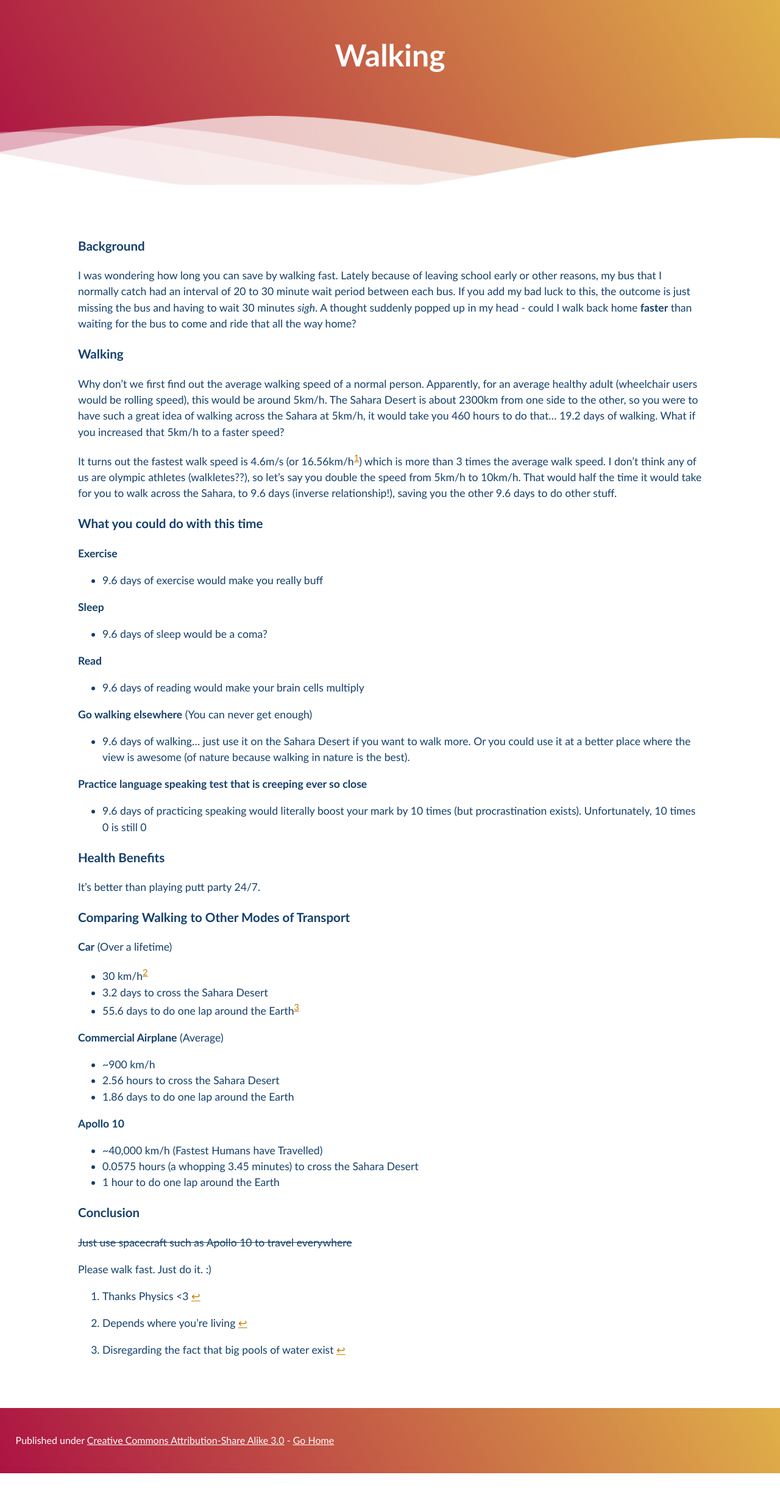
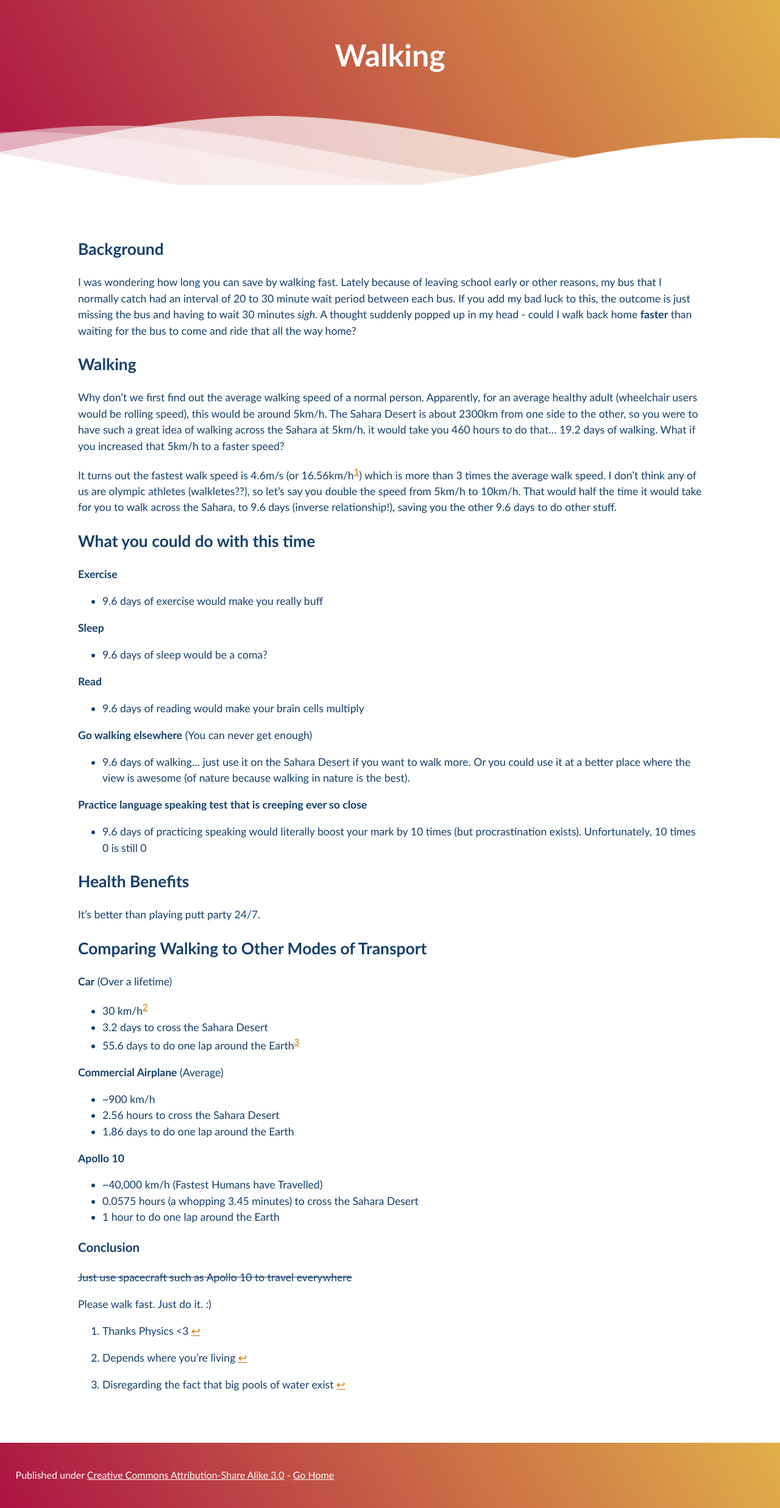
Before and after one commit to Pi-thagoras/the-chicken-pen, a Jekyll site: the page built from Rant-2.md, in a window 1280 px wide. Shown: the whole page at 61% size. Built offline with Jekyll 4.4.1, drawn with Linux system fonts in a browser that asks for light colours; before the commit the page ends 2416 px from its top, so only the background shows below that.

Commit message:
vault backup: 2023-05-30 11:01:38

```diff
--- a/Rant-2.md
+++ b/Rant-2.md
@@ -2,17 +2,17 @@
 title: "Walking"
 ---
 
-### Background
+## Background
 
 I was wondering how long you can save by walking fast. Lately because of leaving school early or other reasons, my bus that I normally catch had an interval of 20 to 30 minute wait period between each bus. If you add my bad luck to this, the outcome is just missing the bus and having to wait 30 minutes *sigh*. A thought suddenly popped up in my head - could I walk back home **faster** than waiting for the bus to come and ride that all the way home?
 
-### Walking
+## Walking
 
 Why don't we first find out the average walking speed of a normal person. Apparently, for an average healthy adult (wheelchair users would be rolling speed), this would be around 5km/h. The Sahara Desert is about 2300km from one side to the other, so you were to have such a great idea of walking across the Sahara at 5km/h, it would take you 460 hours to do that... 19.2 days of walking. What if you increased that 5km/h to a faster speed?
 
 It turns out the fastest walk speed is 4.6m/s (or 16.56km/h[^1]) which is more than 3 times the average walk speed. I don't think any of us are olympic athletes (walkletes??), so let's say you double the speed from 5km/h to 10km/h. That would half the time it would take for you to walk across the Sahara, to 9.6 days (inverse relationship!), saving you the other 9.6 days to do other stuff.
 
-### What you could do with this time
+## What you could do with this time
 
 **Exercise**
 - 9.6 days of exercise would make you really buff
@@ -29,11 +29,11 @@ It turns out the fastest walk speed is 4.6m/s (or 16.56km/h[^1]) which is more t
 **Practice language speaking test that is creeping ever so close**
 - 9.6 days of practicing speaking would literally boost your mark by 10 times (but procrastination exists). Unfortunately, 10 times 0 is still 0
 
-### Health Benefits
+## Health Benefits
 
 It's better than playing putt party 24/7.
 
-### Comparing Walking to Other Modes of Transport
+## Comparing Walking to Other Modes of Transport
 
 **Car** (Over a lifetime)
 - 30 km/h[^2]
```
